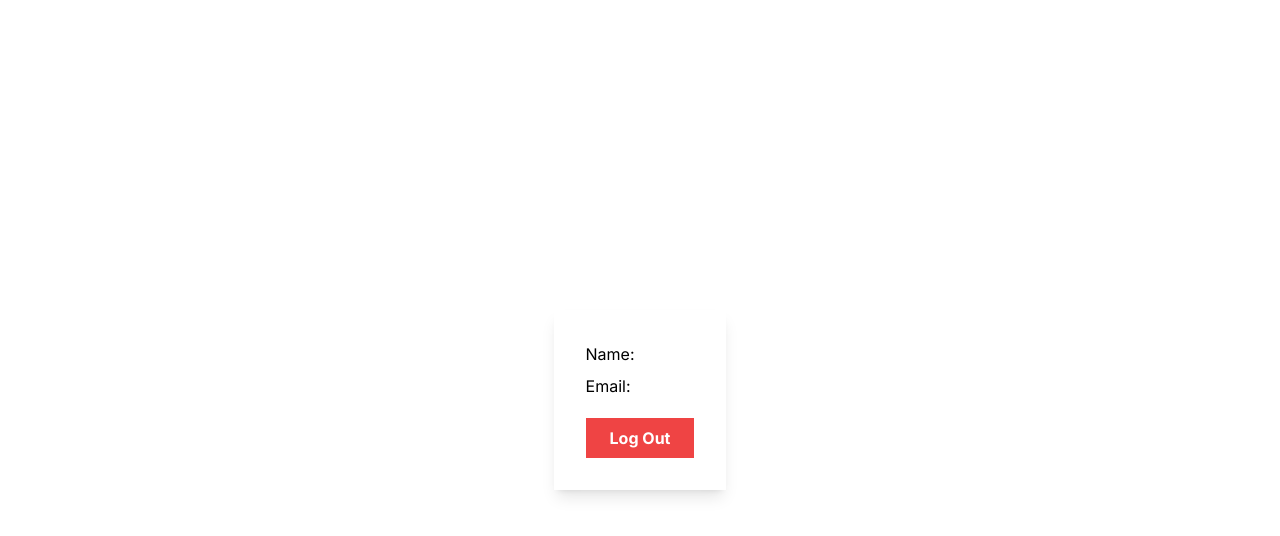
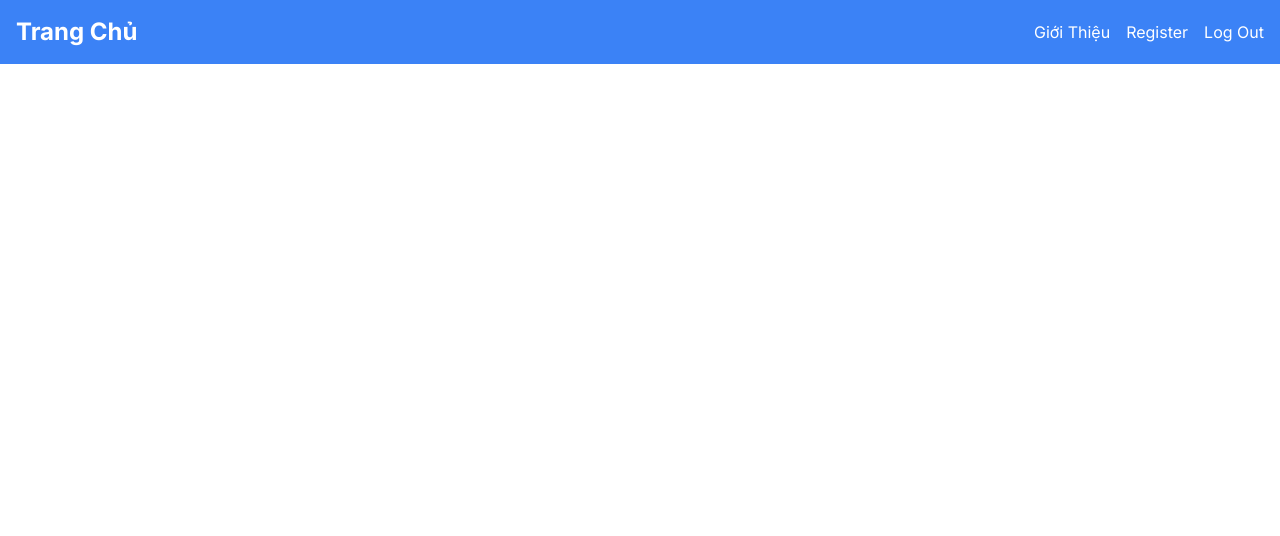
Before and after one commit to NguyenDat2k1/Podcast-Web, a Next.js app: page /dashboard in a window 1280 px wide. Shown: the top 536 px of the page. Built offline with nearby package versions, Linux system fonts and the light colour scheme; no server answers.

Commit message:
new navbar

```diff
--- a/app/api/register/route.js
+++ b/app/api/register/route.js
@@ -5,10 +5,10 @@ import bcrypt from "bcryptjs";
 
 export async function POST(req) {
     try {
-        const {name, email, password } = await req.json();
+        const {name, email, password, role } = await req.json();
         const hashedPassword = await bcrypt.hash(password, 10);
         await connectMongoDB();
-        await User.create({name,email, password: hashedPassword });
+        await User.create({name,email, password: hashedPassword, role });
 
         return NextResponse.json({ message: "user registered"}, {status: 201});
     } catch (error) {
--- a/components/UserInfo.jsx
+++ b/components/UserInfo.jsx
@@ -1,12 +1,43 @@
 "use client";
 
+import Link from 'next/link';
 import { signOut } from "next-auth/react";
 import { useSession } from "next-auth/react";
+
 
 export default function UserInfo() {
   const { data: session } = useSession();
 
   return (
+    <nav className="bg-blue-500 p-4">
+      <div className="container mx-auto flex justify-between items-center">
+        <Link href="/">
+          <p className="text-white text-2xl font-bold">Trang Chủ</p>
+        </Link>
+        <ul className="flex space-x-4">
+          <li>
+            <Link href="/about">
+              <p className="text-white">Giới Thiệu</p>
+            </Link>
+          </li>
+          <li>
+            <Link href={"/register"}>
+              <p className="text-white">Register</p>
+            </Link>
+          </li>
+          <li>
+          <button
+          onClick={() => signOut()}
+          className=" text-white "
+        >
+          Log Out
+        </button>
+          </li>
+        </ul>
+      </div>
+    </nav>
+  );
+  (
     <div className="grid place-items-center h-screen">
       <div className="shadow-lg p-8 bg-zince-300/10 flex flex-col gap-2 my-6">
         <div>
--- a/models/user.js
+++ b/models/user.js
@@ -13,6 +13,10 @@ const userSchema = new Schema({
         type:String,
         required: true,
     },
+    role: {
+        type: String,
+        default: "user",
+    },
 
 },
 {timestamps:true}
```
